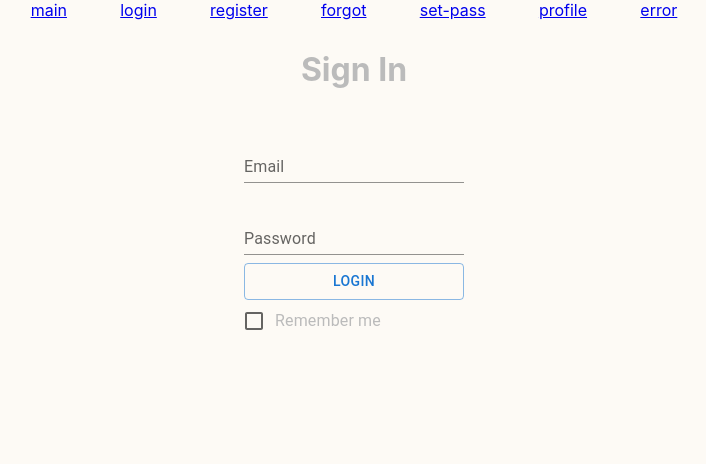
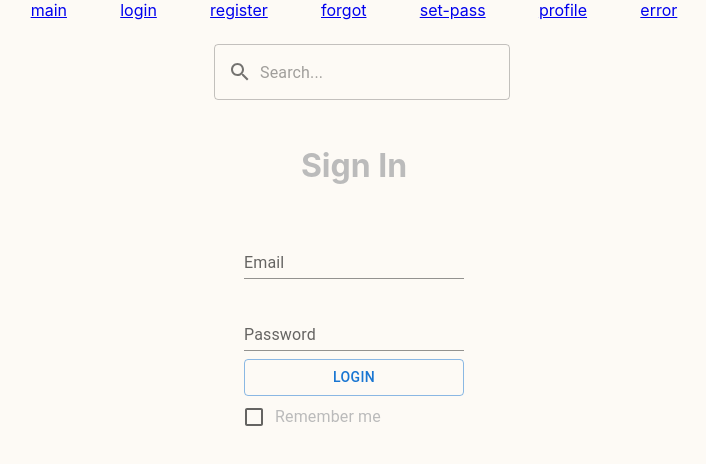
Before and after one commit to JevIv/teamWork, a React (Create React App) app in the folder my-app/: page /#/login/ in a window 1280 px wide. Shown: the top 464 px of the page, without its empty margins (286-992 px from the left). Built offline with nearby package versions, Linux system fonts and the light colour scheme; no server answers.

Commit message:
created raw search component,raw reducer,raw api request, needs polish and fixes

```diff
--- a/my-app/package.json
+++ b/my-app/package.json
@@ -5,7 +5,8 @@
   "dependencies": {
     "@emotion/react": "^11.8.2",
     "@emotion/styled": "^11.8.1",
-    "@mui/material": "^5.5.3",
+    "@mui/icons-material": "^5.6.0",
+    "@mui/material": "^5.6.0",
     "@testing-library/jest-dom": "^5.14.1",
     "@testing-library/react": "^12.0.0",
     "@testing-library/user-event": "^13.2.1",
--- a/my-app/src/n1-main/m1-ui/App.tsx
+++ b/my-app/src/n1-main/m1-ui/App.tsx
@@ -6,6 +6,7 @@ import {RoutesFunc} from './routes/Routes';
 import {useDispatch, useSelector} from 'react-redux';
 import {authMe} from '../../store/s1-reducer/login-reducer';
 import {AppRootStateType} from '../../store/store';
+import {Search} from "../../n2-features/f1-pages/Search/Search";
 
 function App() {
     const dispatch = useDispatch()
@@ -23,6 +24,7 @@ function App() {
         <div className="App">
             <HashRouter>
                 <Header/>
+                <Search/>
                 <RoutesFunc/>
             </HashRouter>
         </div>
--- /dev/null
+++ b/my-app/src/n2-features/f1-pages/Search/Search.tsx
@@ -0,0 +1,60 @@
+import React from 'react';
+import {useDispatch, useSelector} from "react-redux";
+import {AppRootStateType} from "../../../store/store";
+import {useFormik} from "formik";
+import {loginTC} from "../../../store/s1-reducer/login-reducer";
+import {Navigate} from "react-router-dom";
+import {
+    Button,
+    Checkbox,
+    FormControl,
+    FormControlLabel,
+    FormGroup,
+    FormLabel,
+    Grid,
+    InputAdornment, InputLabel,
+    TextField
+} from "@mui/material";
+import SearchIcon from '@mui/icons-material/Search';
+
+export const Search = () => {
+    const dispatch = useDispatch()
+    //const searchQuery = useSelector<AppRootStateType, boolean>(state => state.login.searchQuery)
+
+
+    const formik = useFormik({
+        initialValues: {
+            searchQuery: ""
+        },
+        onSubmit: values => {
+            //dispatch(searchTC(searchQuery));
+        },
+    })
+
+
+    return (
+        <div>
+            <Grid container={true} direction={"column"} alignItems={"center"}>
+                    <form onSubmit={formik.handleSubmit}>
+                        <FormControl fullWidth sx={{ m: 1 }}>
+                            <FormGroup>
+                                <TextField
+                                    placeholder="Search..."
+                                    margin="normal"
+                                    variant="outlined"
+                                    InputProps={{
+                                        startAdornment: (
+                                            <InputAdornment position="start">
+                                                <SearchIcon/>
+                                            </InputAdornment>
+                                        ),
+                                    }}
+                                    {...formik.getFieldProps("searchQuery")}
+                                />
+                            </FormGroup>
+                        </FormControl>
+                    </form>
+            </Grid>
+        </div>
+    );
+};
```
Also changed, not shown: my-app/src/API/SearchAPI/search-api.ts (added, +51 -0 lines), my-app/src/store/s1-reducer/search-reducer.ts (added, +36 -0 lines), my-app/src/API/SearchAPI/README.md (added), 1 other file (tests, documents, lock files or other folders).
